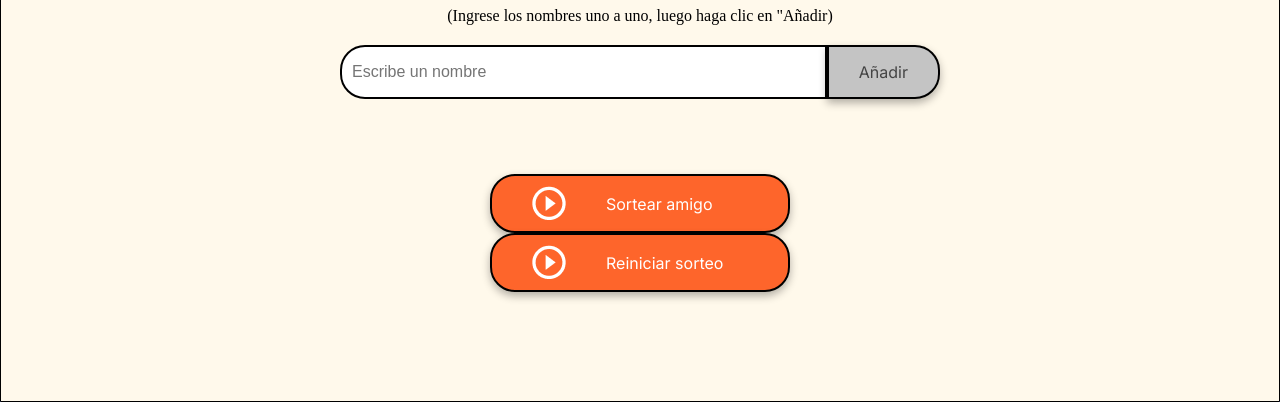
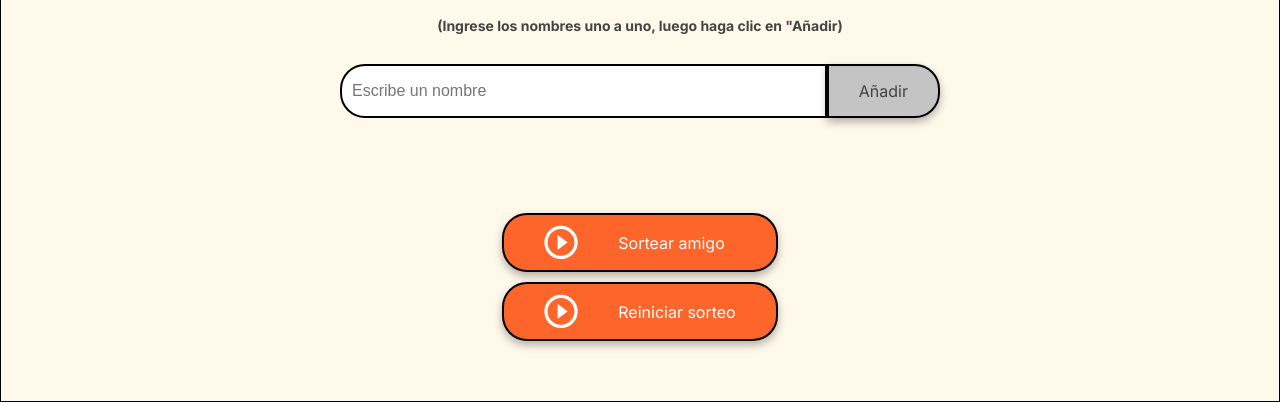
Before and after one commit to Cmmv1985/amigo-secreto, a plain HTML site: page index.html in a window 1280 px wide. Shown: the part 398-800 px from the top of the page. Drawn offline with Linux system fonts and the light colour scheme.

Commit message:
Update style.css

```diff
--- a/style.css
+++ b/style.css
@@ -70,6 +70,15 @@ body {
     text-align: center;
 }
 
+.section-parrafo {
+    font-family: "Inter", serif;
+    font-size: 14px;
+    font-weight: 700;
+    color: var(--color-text);
+    margin: 10px 0;
+    text-align: center;
+}
+
 /* Contenedores de entrada y botón */
 .input-wrapper {
     display: flex;
@@ -88,8 +97,13 @@ body {
 }
 
 .button-container {
-    width: 300px;
-    justify-content: center;
+  display: flex;
+  flex-direction: column; /* Esto alinea los botones verticalmente */
+  gap: 10px; /* Ajusta el espacio entre los botones */
+  align-items: center; /* Centra los botones horizontalmente */
+  margin-top: 20px; /* Opcional: margen superior para separación */
+}
+
 }
 
 /* Estilos de entrada de texto */
```
